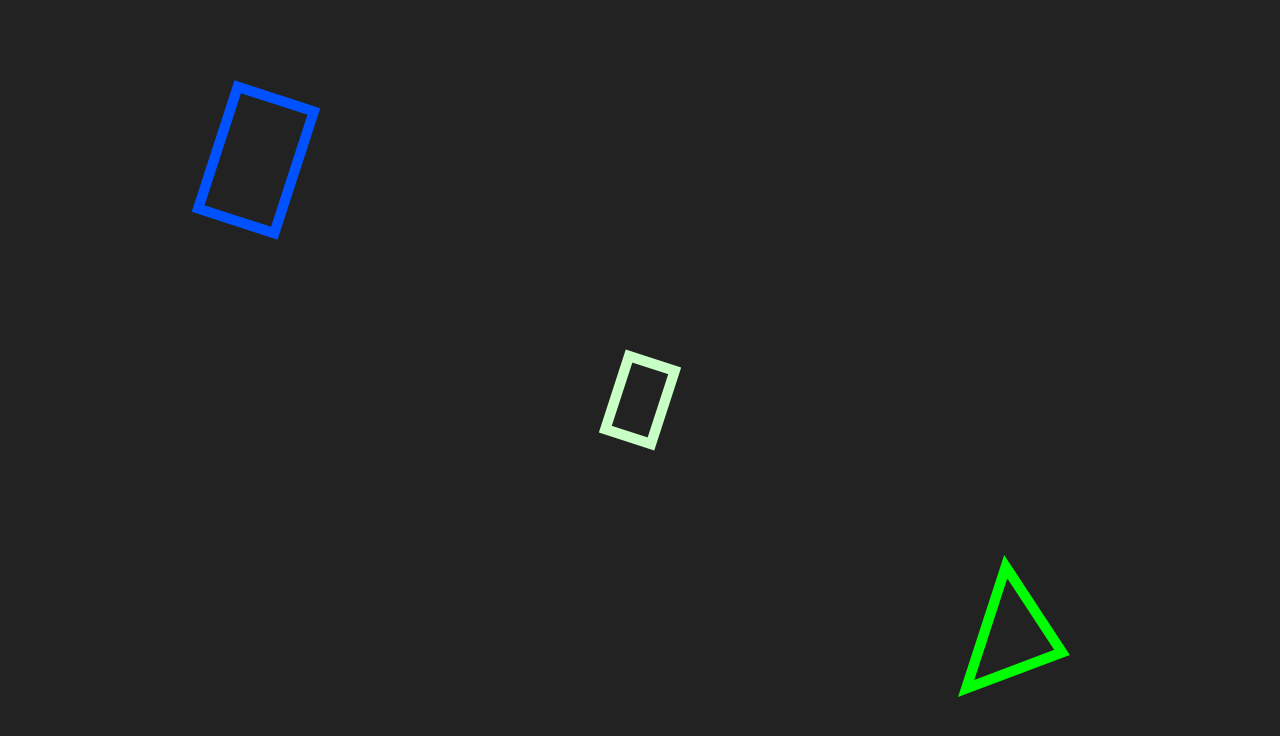
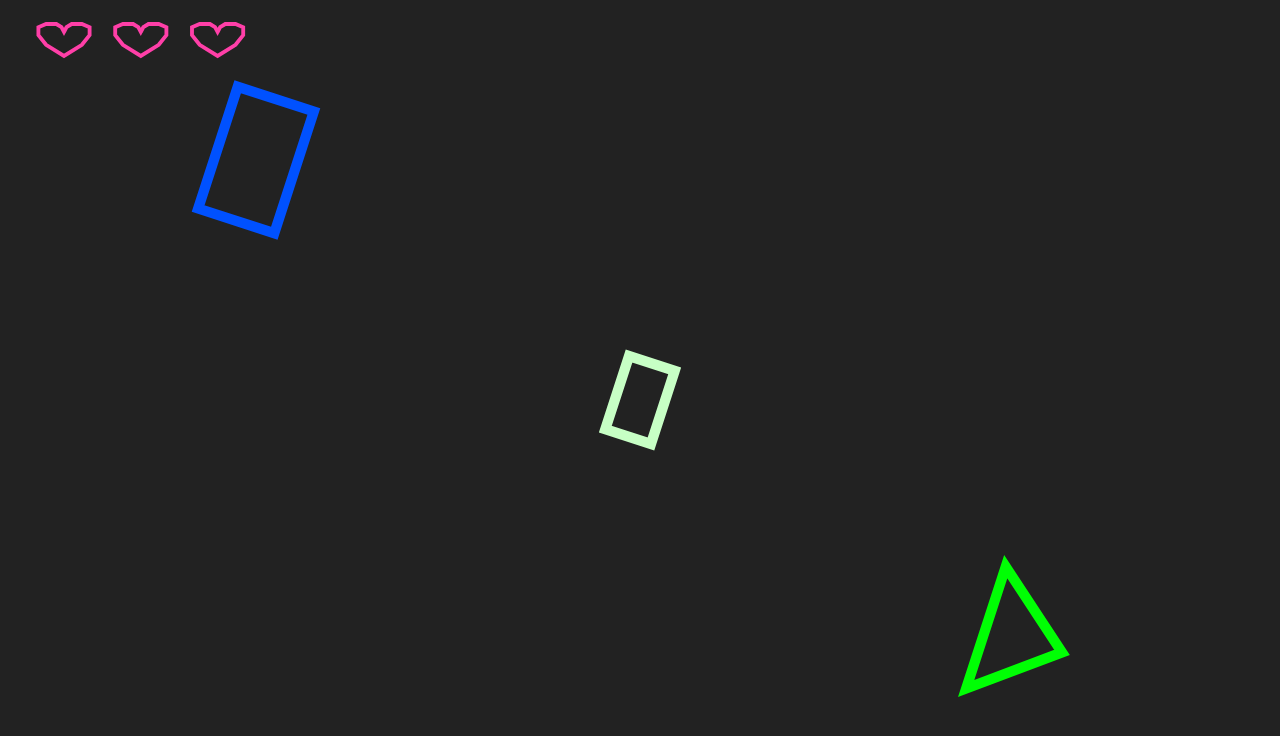
Before and after one commit to Zolmeister/blue-square, a plain HTML site: page src/index.html in a window 1280 px wide. Drawn offline with Linux system fonts and the light colour scheme.

Commit message:
added hearts

```diff
--- a/server.js
+++ b/server.js
@@ -22,7 +22,7 @@ flo(
     host: 'localhost',
     verbose: false,
     glob: [
-      'main.js'
+      '*.js'
     ]
   },
   function resolver(filepath, callback) {
--- /dev/null
+++ b/src/bindings.js
@@ -0,0 +1,46 @@
+
+function mouseDown(e) {
+  draggingPos = {x: e.x / WIDTH, y: e.y / HEIGHT}
+  console.log('mouse pos', draggingPos);
+  for (var i = 0, l = shapes.length; i < l; i++) {
+    if (!shapes[i].isDying && shapes[i].collide(draggingPos)) {
+      dragging = shapes[i]
+      break
+    }
+  }
+}
+
+function mouseUp(e) {
+  dragging = null
+}
+
+function mouseMove(e) {
+  if (dragging && !dragging.isDying) {
+    var pos = {x: e.x / WIDTH, y: e.y / HEIGHT}
+    var delta = {x: pos.x - draggingPos.x, y: pos.y - draggingPos.y}
+    draggingPos = pos
+    dragging.x += delta.x
+    dragging.y += delta.y
+  }
+}
+
+function toucher(fn) {
+  return function (e) {
+    var x = e.touches && e.touches[0] && e.touches[0].pageX
+    var y = e.touches && e.touches[0] && e.touches[0].pageY
+    fn({x: x, y: y})
+  }
+}
+
+function pointer(fn) {
+  return function (e) {
+    fn({x: e.pageX, y: e.pageY})
+  }
+}
+
+window.onmousedown = pointer(mouseDown)
+window.onmouseup = pointer(mouseUp)
+window.onmousemove = pointer(mouseMove)
+canv.addEventListener('touchstart', toucher(mouseDown))
+canv.addEventListener('touchmove', toucher(mouseMove))
+canv.addEventListener('touchend', toucher(mouseUp))
--- /dev/null
+++ b/src/config.js
@@ -0,0 +1,3 @@
+var WIDTH = window.innerWidth
+var HEIGHT = window.innerHeight
+var START_LIVES = 3
--- a/src/index.html
+++ b/src/index.html
@@ -6,6 +6,9 @@ body {
 </style>
 <canvas id="canv" style="width: 100%;height:100%"></canvas>
 <script src="lodash.js"></script>
+<script src="config.js"></script>
 <script src="spawner.js"></script>
 <script src="base_shape.js"></script>
+<script src="lives.js"></script>
 <script src="main.js"></script>
+<script src="bindings.js"></script>
--- /dev/null
+++ b/src/lives.js
@@ -0,0 +1,69 @@
+function Lives() {
+  this.deadCallback = _.noop
+  this.hearts = []
+
+  var size = 0.02
+  for(var i = 0; i < START_LIVES; i++) {
+    this.hearts.push(new Heart({
+      x: 0.05 + size * i * 2 + 0.02 * i,
+      y: 0.05,
+      size: size
+    }))
+  }
+}
+
+// physics
+// once last heart is removed, call deadCallback
+
+Lives.prototype.draw = function (ctx) {
+  var x = 0.01
+  var y = 0.01
+
+  var i = this.hearts.length
+  while (i--) {
+    this.hearts[i].draw(ctx)
+  }
+
+}
+
+Lives.prototype.kill = function () {
+  // kill the next living heart, if it exists
+}
+
+Lives.prototype.onDead = function (fn) {
+  this.deadCallback = fn
+}
+
+function mirror(arr) {
+  var res = arr
+  var i = res.length
+  while (i--) {
+    res = res.concat([{x: -res[i].x, y: res[i].y}])
+  }
+
+  return res
+}
+
+function Heart(opts) {
+  _.defaults(opts, {
+      color: '#ff3fa8',
+      size: 0.1,
+      lineWidth: 0.003,
+      verticies: mirror([
+
+        // start in the middle, go clockwise
+        {x: 0, y: -0.5},
+        {x: 0.1, y: -0.8},
+        {x: 0.3, y: -1},
+        {x: 0.7, y: -1},
+        {x: 1, y: -0.8},
+        {x: 1, y: -0.3},
+        {x: 0.7, y: 0.3},
+        {x: 0, y: 1}
+      ])
+    })
+
+  _.assign(this, new BaseShape(opts))
+}
+
+Heart.prototype = Object.create(BaseShape.prototype)
--- a/src/main.js
+++ b/src/main.js
@@ -1,8 +1,6 @@
 /* globals _ */
 'use strict'
 var canv = document.getElementById('canv')
-var WIDTH = window.innerWidth
-var HEIGHT = window.innerHeight
 canv.width = WIDTH
 canv.height = HEIGHT
 var ctx = canv.getContext('2d')
@@ -10,56 +8,10 @@ var ctx = canv.getContext('2d')
 var drains = []
 var shapes = []
 var spawner = new Spawner()
+var lives = new Lives()
 
 var dragging = null
 var draggingPos = {x: 0, y:0}
-
-function mouseDown(e) {
-  draggingPos = {x: e.x / WIDTH, y: e.y / HEIGHT}
-  console.log('mouse pos', draggingPos);
-  for (var i = 0, l = shapes.length; i < l; i++) {
-    if (!shapes[i].isDying && shapes[i].collide(draggingPos)) {
-      dragging = shapes[i]
-      break
-    }
-  }
-}
-
-function mouseUp(e) {
-  dragging = null
-}
-
-function mouseMove(e) {
-  if (dragging && !dragging.isDying) {
-    var pos = {x: e.x / WIDTH, y: e.y / HEIGHT}
-    var delta = {x: pos.x - draggingPos.x, y: pos.y - draggingPos.y}
-    draggingPos = pos
-    dragging.x += delta.x
-    dragging.y += delta.y
-  }
-}
-
-function toucher(fn) {
-  return function (e) {
-    var x = e.touches && e.touches[0] && e.touches[0].pageX
-    var y = e.touches && e.touches[0] && e.touches[0].pageY
-    fn({x: x, y: y})
-  }
-}
-
-function pointer(fn) {
-  return function (e) {
-    fn({x: e.pageX, y: e.pageY})
-  }
-}
-
-window.onmousedown = pointer(mouseDown)
-window.onmouseup = pointer(mouseUp)
-window.onmousemove = pointer(mouseMove)
-canv.addEventListener('touchstart', toucher(mouseDown))
-canv.addEventListener('touchmove', toucher(mouseMove))
-canv.addEventListener('touchend', toucher(mouseUp))
-
 
 function Shape(opts) {
   _.assign(this, new BaseShape(opts))
@@ -135,6 +87,8 @@ function loop(time) {
   for (var i = 0, l = shapes.length; i < l; i++) {
     shapes[i].draw(ctx)
   }
+
+  lives.draw(ctx)
 }
 
 var level = -1
```
